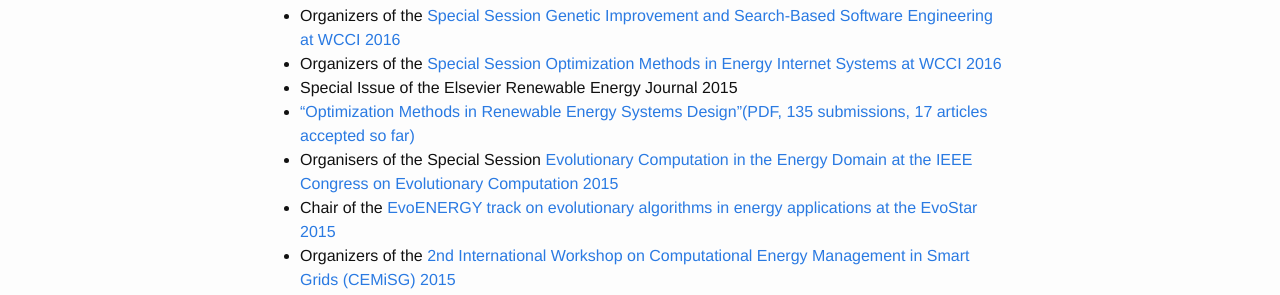
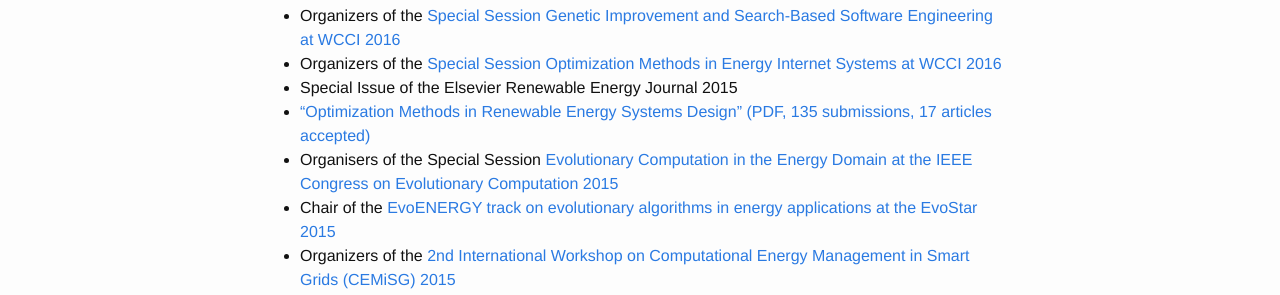
Before and after one commit to ci4energy/ci4energy.github.io, a Jekyll site: the page built from activities.md, in a window 1280 px wide. Shown: the part 575-870 px from the top of the page. Built offline with Jekyll 4.4.1, drawn with Linux system fonts in a browser that asks for light colours.

Commit message:
no message

```diff
--- a/activities.md
+++ b/activities.md
@@ -20,7 +20,7 @@
 - Organizers of the <a href="http://www0.cs.ucl.ac.uk/staff/w.langdon/cec2016/">Special Session Genetic Improvement and Search-Based Software Engineering at WCCI 2016
 - Organizers of the <a href="http://www.wcci2016.org/spsessions.php">Special Session Optimization Methods in Energy Internet Systems at WCCI 2016
 - Special Issue of the Elsevier Renewable Energy Journal 2015
-- <a href="http://www.journals.elsevier.com/renewable-energy/call-for-papers/special-issue-on-optimization-methods-in-renewable-energy-sy/">"Optimization Methods in Renewable Energy Systems Design"(<a href="http://cs.adelaide.edu.au/%7Emarkus/CIS-TF-Energy/Renewable_Energy_Special_Issue-Optimization_Methods_in_Renewable_Energy_Systems_Design-CfP.pdf">PDF, 135 submissions, 17 articles accepted so far)
+- <a href="http://www.journals.elsevier.com/renewable-energy/call-for-papers/special-issue-on-optimization-methods-in-renewable-energy-sy/">"Optimization Methods in Renewable Energy Systems Design" (<a href="{{ site.baseurl }}/assets/Renewable_Energy_Special_Issue-Optimization_Methods_in_Renewable_Energy_Systems_Design-CfP.pdf">PDF, 135 submissions, 17 articles accepted)
 - Organisers of the Special Session <a href="http://cs.adelaide.edu.au/%7Eoptlog/CEC2015RenewableEnergy/">Evolutionary Computation in the Energy Domain at the IEEE Congress on Evolutionary Computation 2015
 - Chair of the <a href="http://www.evostar.org/2015/cfp_evoenergy.php">EvoENERGY track on evolutionary algorithms in energy applications at the EvoStar 2015
 - Organizers of the <a href="http://www.cemisg2015.org/">2nd International Workshop on Computational Energy Management in Smart Grids (CEMiSG) 2015
```
Also changed, not shown: 1 other file.
